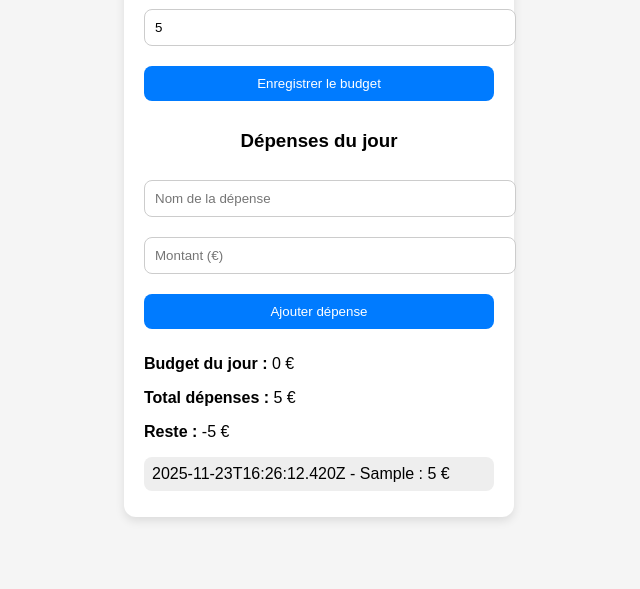
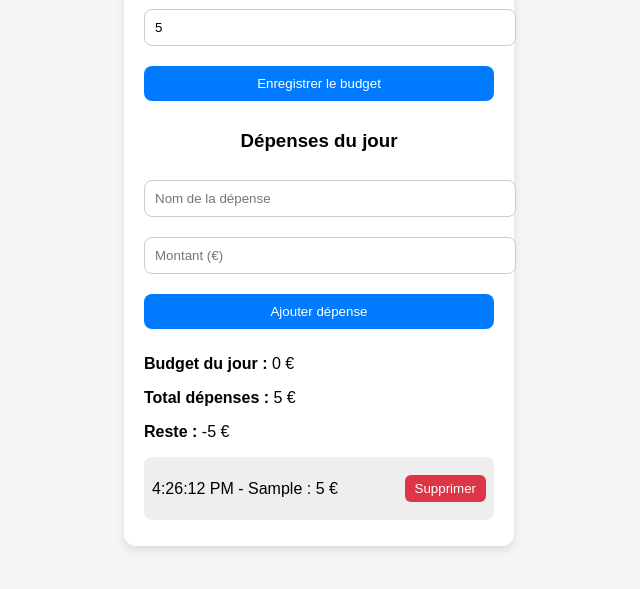
Before and after one commit to fredericBui/localstorage, a plain HTML site: page index.html in a window 1280 px wide. Both pictures are taken after typing "5", "Sample", "5" into the empty fields and a click on the button "Ajouter dépense". Shown: the part 137-726 px from the top of the page, without its empty margins (321-961 px from the left). Drawn offline with Linux system fonts and the light colour scheme.

Commit message:
Enhance expense tracking with time and delete feature

```diff
--- a/index.html
+++ b/index.html
@@ -38,6 +38,21 @@
       padding: 8px;
       border-radius: 8px;
       margin: 6px 0;
+      display: flex;
+      justify-content: space-between;
+      align-items: center;
+    }
+    .suppr-btn {
+      background: #dc3545;
+      color: #fff;
+      padding: 6px 10px;
+      border-radius: 6px;
+      border: none;
+      cursor: pointer;
+      width: auto;
+    }
+    .suppr-btn:hover {
+      background: #b52a37;
     }
     h2, h3 { text-align: center; }
   </style>
@@ -83,7 +98,7 @@
         nom,
         montant,
         date: today,
-        time: new Date()
+        time: new Date().toLocaleTimeString()
       });
 
       localStorage.setItem('depenses', JSON.stringify(expenses));
@@ -92,11 +107,23 @@
       updateDisplay();
     }
 
+    function deleteExpense(index) {
+      const expenses = JSON.parse(localStorage.getItem('depenses')) || [];
+
+      expenses.splice(index, 1);
+      localStorage.setItem('depenses', JSON.stringify(expenses));
+
+      updateDisplay();
+    }
+
     function updateDisplay() {
       const budget = parseFloat(localStorage.getItem('budgetJournalier')) || 0;
       const expenses = JSON.parse(localStorage.getItem('depenses')) || [];
 
-      const todayExpenses = expenses.filter(e => e.date === today);
+      const todayExpenses = expenses
+        .map((e, i) => ({...e, index: i}))
+        .filter(e => e.date === today);
+
       const total = todayExpenses.reduce((acc, e) => acc + e.montant, 0);
 
       document.getElementById('resume').innerHTML = `
@@ -111,7 +138,12 @@
       todayExpenses.forEach(e => {
         const div = document.createElement('div');
         div.className = 'expense-item';
-        div.textContent = `${e.time} - ${e.nom} : ${e.montant} €`;
+
+        div.innerHTML = `
+          <span>${e.time} - ${e.nom} : ${e.montant} €</span>
+          <button class="suppr-btn" onclick="deleteExpense(${e.index})">Supprimer</button>
+        `;
+
         listDiv.appendChild(div);
       });
     }
```
